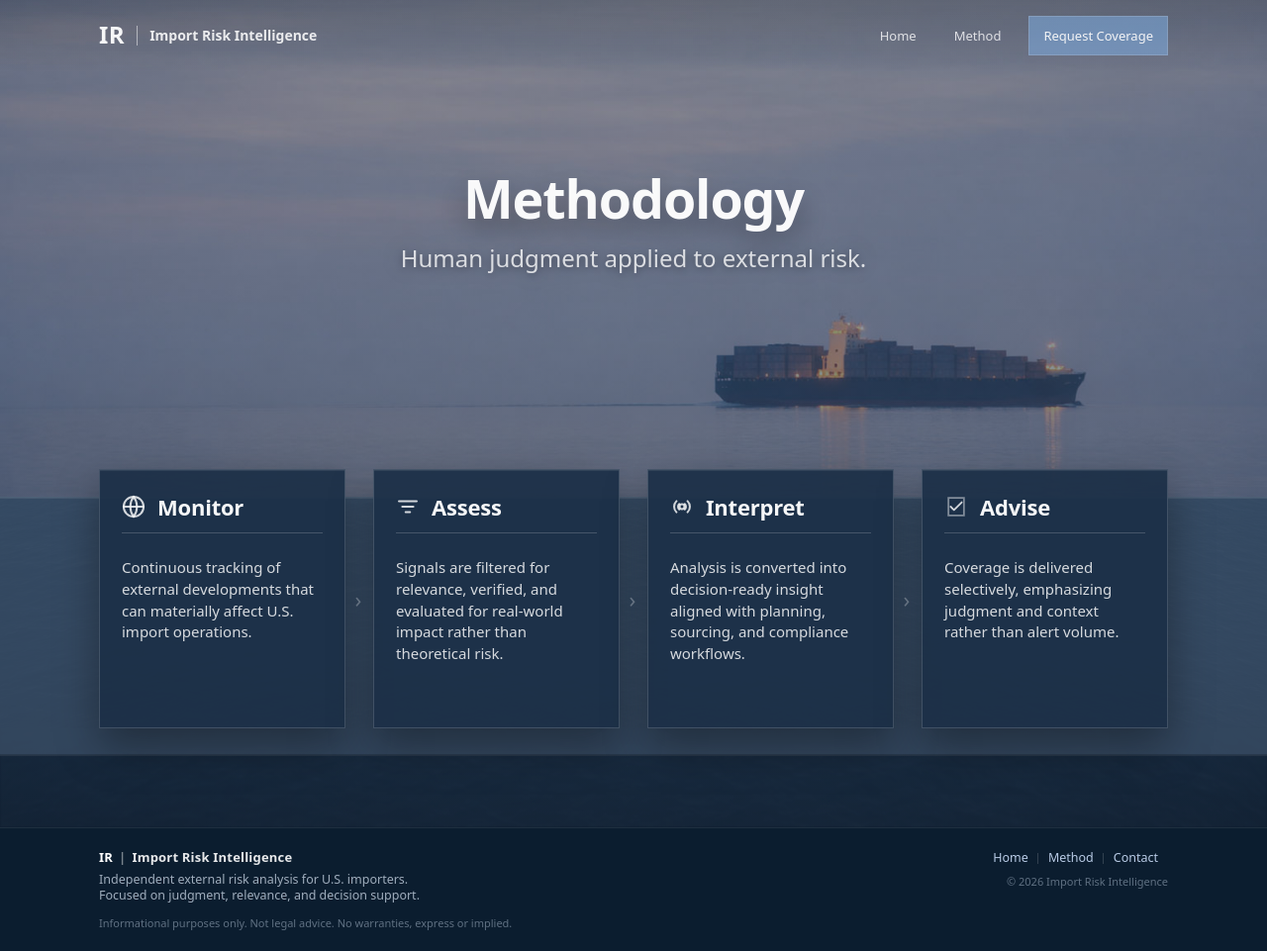
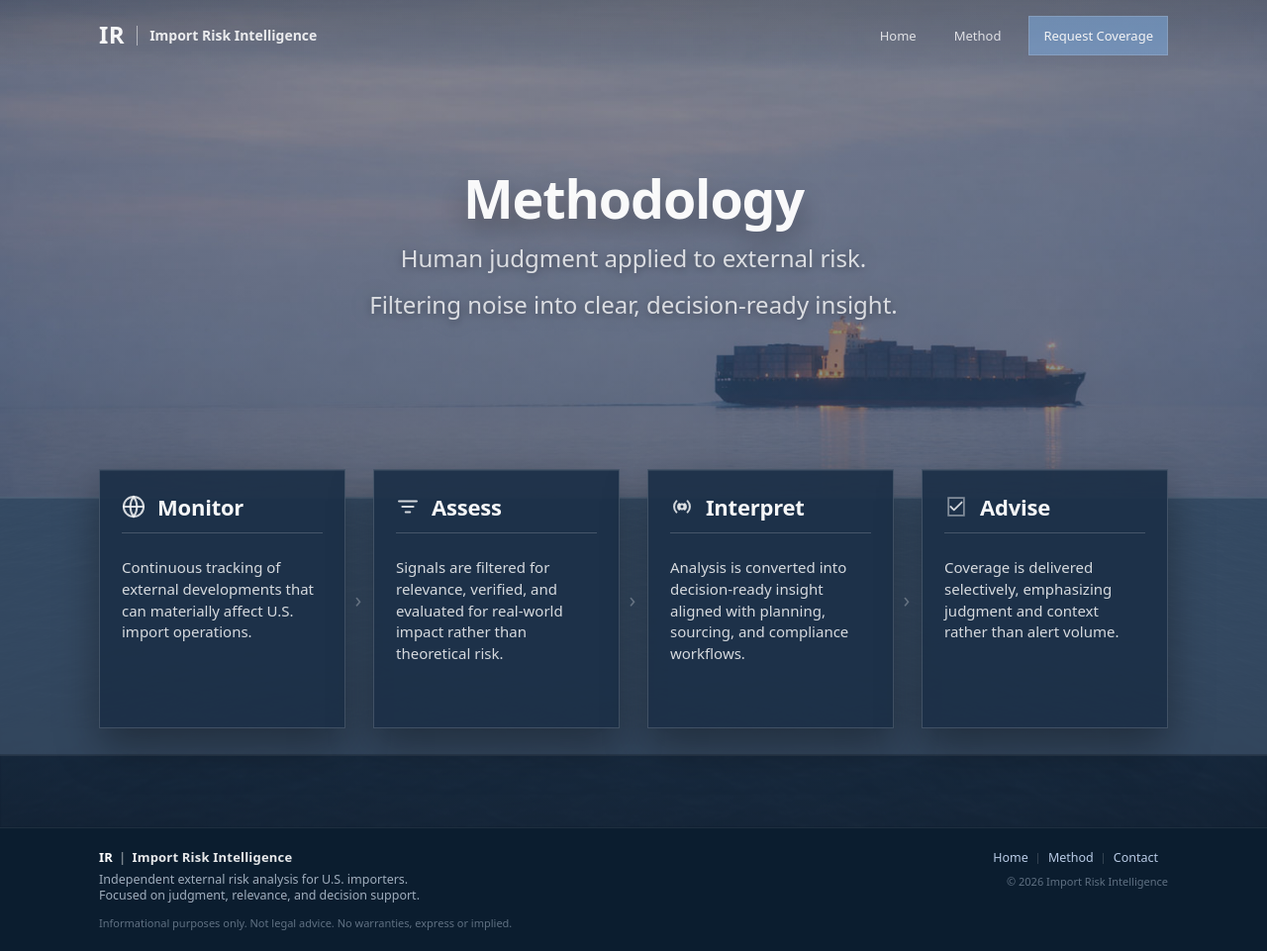
Before and after one commit to importrisk/import-risk-intelligence-site, a Jekyll site: the page built from method.html, in a window 1280 px wide. Shown: the whole page at 99% size. Built offline with Jekyll 4.4.1, drawn with Linux system fonts in a browser that asks for light colours.

Commit message:
Update method.html

```diff
--- a/method.html
+++ b/method.html
@@ -13,11 +13,12 @@ description: How Import Risk Intelligence evaluates and tracks supply-chain risk
   <div class="method-hero-bg" aria-hidden="true"></div>
 
   <div class="container">
-    <div class="method-hero-inner">
-      <h1 class="hero-title">Methodology</h1>
-      <p class="hero-subtitle">Human judgment applied to external risk.</p>
-    </div>
+  <div class="method-hero-inner">
+    <h1 class="hero-title">Methodology</h1>
+    <p class="hero-subtitle">Human judgment applied to external risk.</p>
+    <p class="hero-subtitle">Filtering noise into clear, decision-ready insight.</p>
   </div>
+</div>
 </section>
 
   <!-- =========================================================
```
